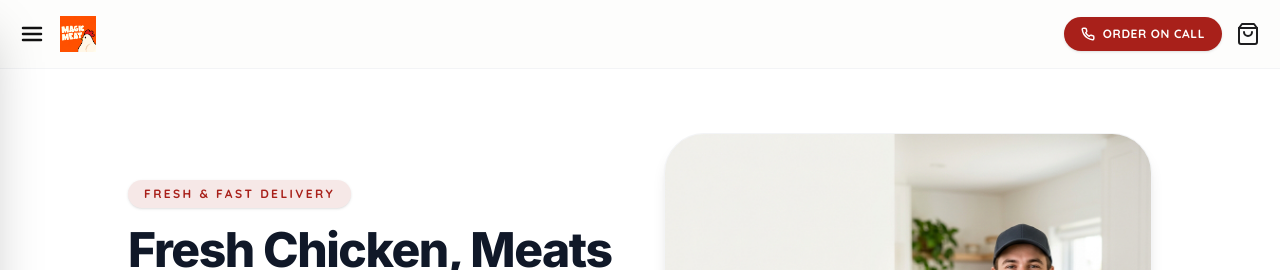
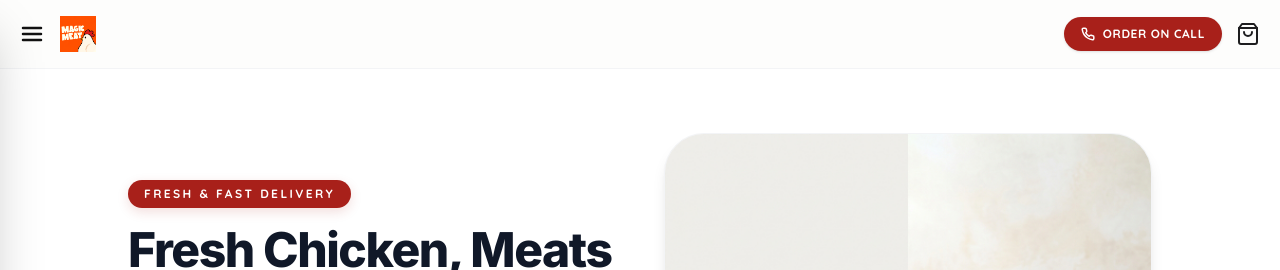
Before and after one commit to nihalkumar5/magicmeat1, a Next.js app: page /shop in a window 1280 px wide. Shown: the top 270 px of the page. Built offline with nearby package versions, Linux system fonts and the light colour scheme; no server answers.

Commit message:
Restore kitchen delivery boy image and update Fresh & Fast Delivery badge to match header button style

```diff
--- a/src/app/shop/page.tsx
+++ b/src/app/shop/page.tsx
@@ -39,7 +39,7 @@
 
           {/* Left Column: Text & Search */}
           <div className="flex flex-col items-start text-left animate-[fadeInUp_0.8s_ease-out]">
-            <span className="bg-brand-primary/10 text-brand-primary font-bold text-xs tracking-[0.2em] uppercase px-4 py-1.5 rounded-full shadow-sm mb-4">
+            <span className="bg-brand-primary text-white font-bold text-xs tracking-[0.2em] uppercase px-4 py-1.5 rounded-full shadow-[0_4px_12px_rgba(168,32,26,0.15)] mb-4">
               Fresh & Fast Delivery
             </span>
             <h1 className="font-heading font-extrabold text-4xl lg:text-5xl text-gray-900 tracking-[-0.03em] leading-[1.1] mb-4">
@@ -84,7 +84,7 @@
 
           {/* Floating Glassmorphic Container Card with enhanced glass effect */}
           <div className="w-full bg-white/70 backdrop-blur-3xl border border-white/85 p-5 rounded-[2rem] shadow-[0_12px_40px_rgba(0,0,0,0.12)] flex flex-col items-start text-left animate-[fadeInUp_0.8s_ease-out]">
-            <span className="bg-brand-primary/10 text-brand-primary font-bold text-[10px] tracking-[0.2em] uppercase px-3.5 py-1.5 rounded-full shadow-sm mb-2">
+            <span className="bg-brand-primary text-white font-bold text-[10px] tracking-[0.2em] uppercase px-3.5 py-1.5 rounded-full shadow-[0_4px_12px_rgba(168,32,26,0.15)] mb-2">
               Fresh & Fast Delivery
             </span>
             <h1 className="font-heading font-extrabold text-2xl text-gray-900 tracking-[-0.03em] leading-[1.15] mb-1.5">
```
Also changed, not shown: public/hero-premium.png.
